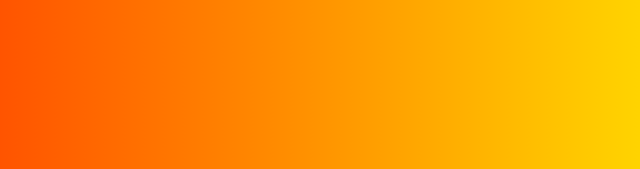
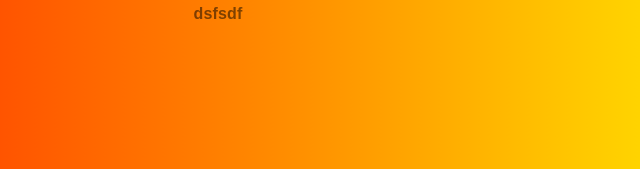
Before and after one commit to MarkoStevanovic993/background, a plain HTML site: page index.html in a window 1280 px wide. Shown: the part 231-400 px from the top of the page, 422-1062 px from the left. Drawn offline with nearby package versions, Linux system fonts and the light colour scheme; files that its build step writes are made by us from their sources.

Commit message:
why again

```diff
--- a/index.html
+++ b/index.html
@@ -11,7 +11,7 @@
    <input type="color" name="color" value="#FF0000" id="color1">
    <input type="color" name="color" value="#FF0000" id="color2">
    <h2>Current CSS background1trwetw</h2>
-   <h3 id="back"></h3>
+   <h3 id="back">dsfsdf</h3>
 
     <script src="java.js"></script>
   <script src="https://code.jquery.com/jquery-3.2.1.slim.min.js" integrity="sha384-KJ3o2DKtIkvYIK3UENzmM7KCkRr/rE9/Qpg6aAZGJwFDMVNA/GpGFF93hXpG5KkN" crossorigin="anonymous"></script>
```
